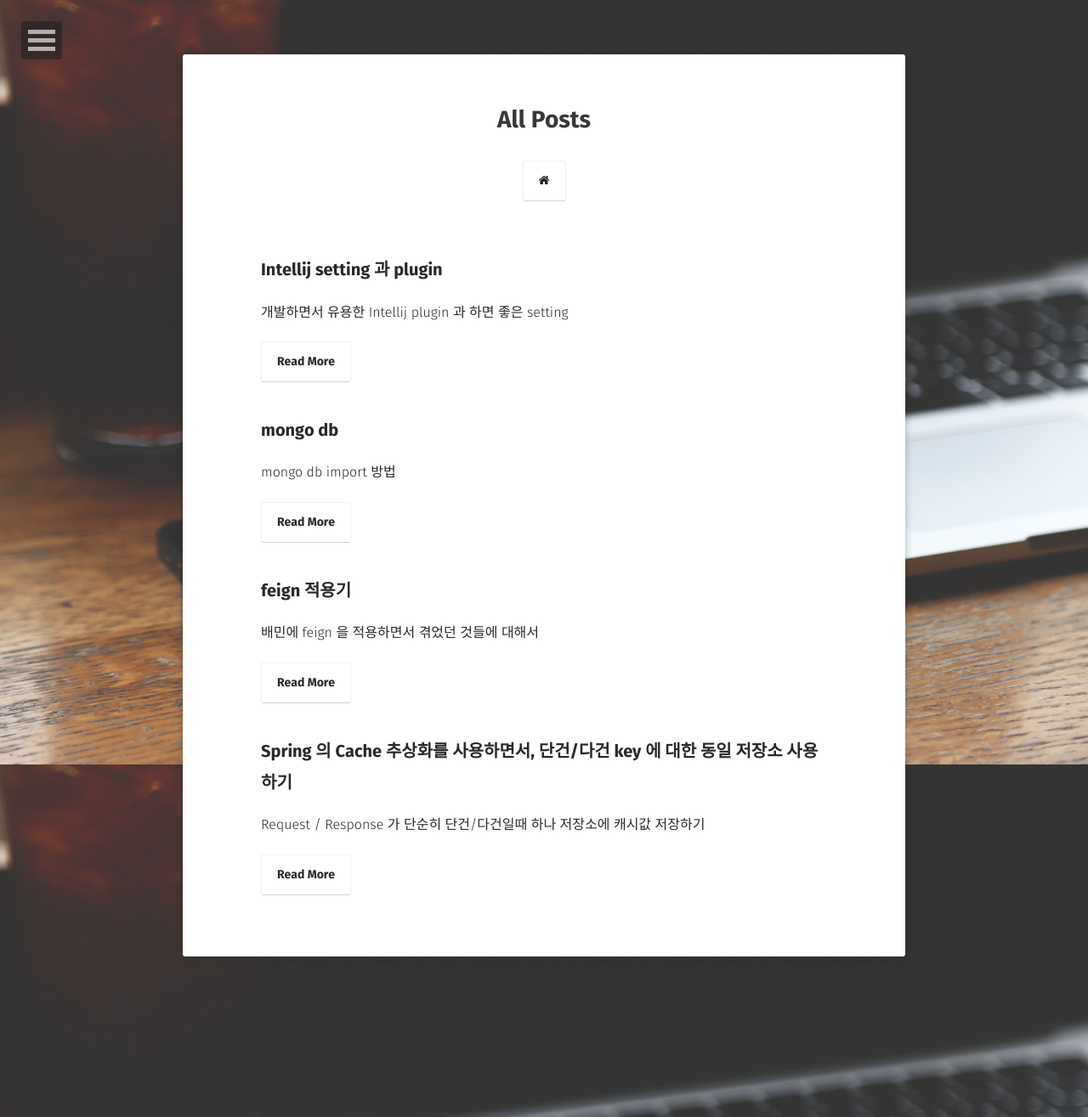
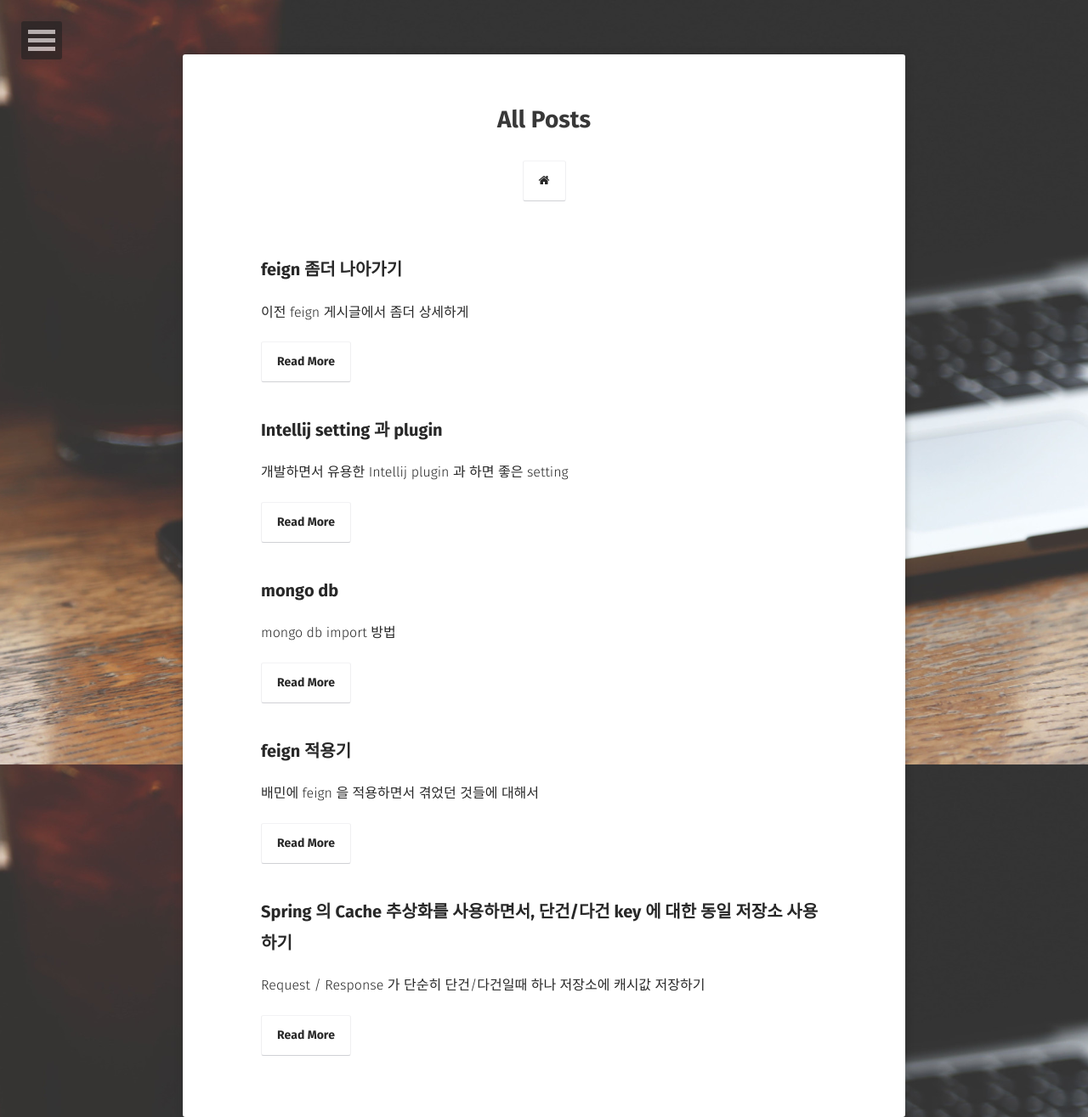
Before and after one commit to mayaul/mayaul.github.io, a Jekyll site: the page built from posts/index.md, in a window 1280 px wide. Shown: the whole page at 85% size. Built offline with Jekyll 4.4.1, drawn with Linux system fonts in a browser that asks for light colours; some web fonts are replaced; part of the change alters nothing that is shown.

Commit message:
feign 블로그 2번째 게시 설정

````diff
--- a/_posts/2019-12-12-feign2.md
+++ b/_posts/2019-12-12-feign2.md
@@ -4,7 +4,6 @@ title: "feign 좀더 나아가기"
 excerpt: "이전 feign 게시글에서 좀더 상세하게 "
 date: 2019-12-12 00:00:00 +0900
 comments: true
-published : false
 tag:
 - feign
 ---
@@ -107,22 +106,85 @@ tag:
     However, if it is, then take care to exclude it from any @ComponentScan that would otherwise include this configuration as it will become the default source for feign.Decoder, feign.Encoder, feign.Contract, etc., when specified.
     This can be avoided by putting it in a separate, non-overlapping package from any @ComponentScan or @SpringBootApplication, or it can be explicitly excluded in @ComponentScan.
     ```
-1. feign 의 client 의 생성은 `FeignClientsRegistrar#registerFeignClients` 에서 하고 있다.
+* feign 용 configuration class 을 `@Configuration` 을 붙이고, `@SpringBootApplication` 또는 `@ComponentScan` 에서 탐색가능한 경로에 있다면 모든 feign 용 client 에 적용이된다.
+    - 예를 들어, Header 를 넣는 configuration 을 `@Configuration`을 넣는다면 모든 feign client 에 적용이된다.
     ``` java
-    public class FeignClientsRegistrar ... {
-        public void registerFeignClients(...) {
-            ...
-            registerClientConfiguration(registry, name, attributes.get("configuration"));
-            ...
+    @Configuration
+    public class FeignHeader1Configuration {
+        @Bean
+        public RequestInterceptor requestInterceptor() throws InterruptedException {
+            return requestTemplate -> requestTemplate.header("header", "header1");
         }
     }
     ```
-    여기에서 `@FeignClient(configuration = { ... })` 로 설정한 configuration 값을 읽는다.
-2. `FeignClientsRegistrar#registerClientConfiguration`
-3. `DefaultListableBeanFactory#registerBeanDefinition` 여기서 부터는 `spring-beans-x.x.x.RELEASE` 사용
-    - 여기서 이미 등록된 bean 인지 확인하는 코드가 존재
+    ``` java
+    @FeignClient(value = "client", url = "${external-api.http-bin}")
+    public interface Client {
+        @RequestLine("GET /status/{status}")
+        void status(@Param("status") int status);
+    }
+    @FeignClient(value = "client2", url = "${external-api.http-bin}", configuration = {FeignHeader1Configuration.class})
+    public interface Client2 {
+        @RequestLine(value = "GET /status/{status}")
+        void status(@Param("status") int status);
+    }
+    ```
 
+    - `@FeignClient` 에 `FeignHeader1Configuration` 적용하지 않은 `Client` 에도 header 가 넣어져서 호출이 된다.
+* 모든 feign client 에 적용이 되어야하는 설정은 `@Configuration` 으로 넣어서 자동으로 Bean 이 생성되어서 적용이 되게 하고, 그 이외 client 별로 적용이 되어야 하는건 `@FeignClient` 에 configuration attribute 로 설정한다.
+    - 같은 bean 설정이 있다면 `@FeignClient` configuration 설정으로 적용된것이 적용이 된다.
+    ``` java
+    @Configuration
+    public class FeignHeader1Configuration {
+        @Bean
+        public RequestInterceptor requestInterceptor() throws InterruptedException {
+            return requestTemplate -> requestTemplate.header("header", "header1");
+        }
+    }
+
+    public class FeignHeader2Configuration {
+
+        @Bean
+        public RequestInterceptor requestInterceptor() throws InterruptedException {
+            return requestTemplate -> requestTemplate.header("header", "header2");
+        }
+    }
+    ```
+    ``` java
+    @FeignClient(value = "client2", url = "${external-api.http-bin}", configuration = {FeignHeader2Configuration.class})
+    public interface Client2 {
+        @RequestLine(value = "GET /status/{status}")
+        void status(@Param("status") int status);
+    }
+    ```
+    + client2 를 호출하면 FeignHeader1Configuration 에 있는 `header1` 아니라 `header2` 가 header 에 넣어져서 호출이 된다.
+* feign client 에 동일한 configuration class 을 설정을 해도 bean 이 중복으로 생성이 된다.
 ### @Configuration 을 feign 용 configuration 에서 사용하기
+* 위에서 설명을 했듯이 Feign용 configuration class 에 `@Configuration` 을 넣으면 원하지 않는 client 에 적용이 된다.
+* 그래서, 별도의 annotation 을 만들고 `@ComponentScan` 에서 exclude 되도록 설정을 하는 것도 방법이다.
+    ``` java
+    @Target({ElementType.TYPE})
+    @Retention(RetentionPolicy.RUNTIME)
+    @Documented
+    public @interface FeignConfiguration { }
+    ```
+    ``` java
+    @SpringBootApplication
+    @EnableFeignClients
+    @ComponentScan(excludeFilters = {@ComponentScan.Filter(FeignConfiguration.class)})
+    public class Application { }
+    ```
+    ``` java
+    @Configuration
+    @FeignConfiguration
+    public class FeignHeader2Configuration {
+        @Bean
+        public RequestInterceptor requestInterceptor() throws InterruptedException {
+            return requestTemplate -> requestTemplate.header("header", "header2");
+        }
+    }
+    ```
+    + 이렇게 하면 원하는 `@FeignClient` 에 configuration 에 `FeignHeader2Configuration` 넣은것만 적용된다.
 
 #### feign configuration 을 component scan 에서 ignore 처리를 위해서 마커용 annotation 을 생성한다.
 ``` java
````
